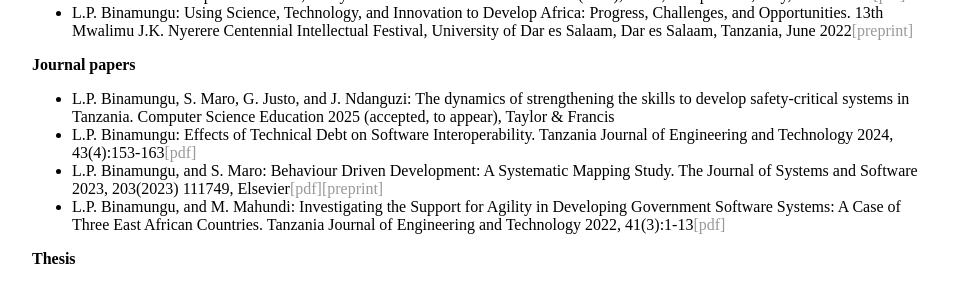
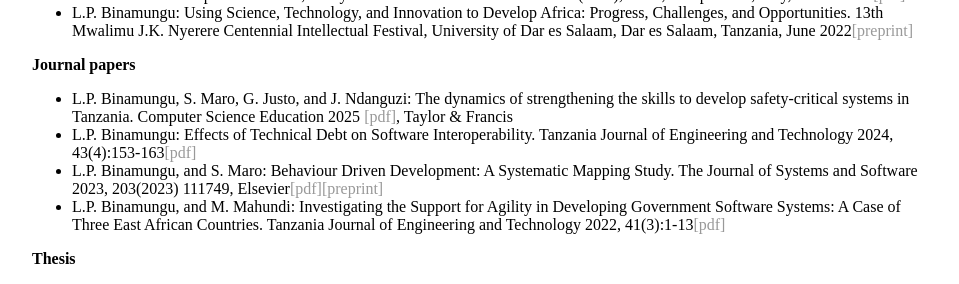
Before and after one commit to lepebina/lepebina.github.io, a Jekyll site: the page built from publications.html, in a window 1280 px wide. Shown: the part 653-937 px from the top of the page, without its empty margins (160-1119 px from the left). Built offline with Jekyll 4.4.1, drawn with Linux system fonts in a browser that asks for light colours.

Commit message:
Update publications.html

```diff
--- a/publications.html
+++ b/publications.html
@@ -23,7 +23,7 @@ title: Leonard Peter Binamungu
 
 	<b> Journal papers</b>
 	<ul>
-	     <li>L.P. Binamungu, S. Maro, G. Justo, and J. Ndanguzi: The dynamics of strengthening the skills to develop safety-critical systems in Tanzania. Computer Science Education 2025 (accepted, to appear), Taylor & Francis</li>
+	     <li>L.P. Binamungu, S. Maro, G. Justo, and J. Ndanguzi: The dynamics of strengthening the skills to develop safety-critical systems in Tanzania. Computer Science Education 2025 <a href="https://www.tandfonline.com/eprint/FVEKX9CAZATX8NIRKBUZ/full?target=10.1080/08993408.2025.2492482">[pdf]</a>, Taylor & Francis</li>
 		<li>L.P. Binamungu: Effects of Technical Debt on Software Interoperability. Tanzania Journal of Engineering and Technology 2024, 43(4):153-163<a href="https://tjet.udsm.ac.tz/index.php/tjet/article/view/1147/817">[pdf]</a></li>
 		<li>L.P. Binamungu, and S. Maro: Behaviour Driven Development: A Systematic Mapping Study. The Journal of Systems and Software 2023, 203(2023) 111749, Elsevier<a href="https://www.sciencedirect.com/science/article/abs/pii/S0164121223001449">[pdf]</a><a href="https://arxiv.org/pdf/2305.05567.pdf">[preprint]</a></li>
 	     <li>L.P. Binamungu, and M. Mahundi: Investigating the Support for Agility in Developing Government Software Systems: A Case of Three East African Countries. Tanzania Journal of Engineering and Technology 2022, 41(3):1-13<a href="https://tjet.udsm.ac.tz/index.php/tjet/article/view/839/652">[pdf]</a></li>
```
